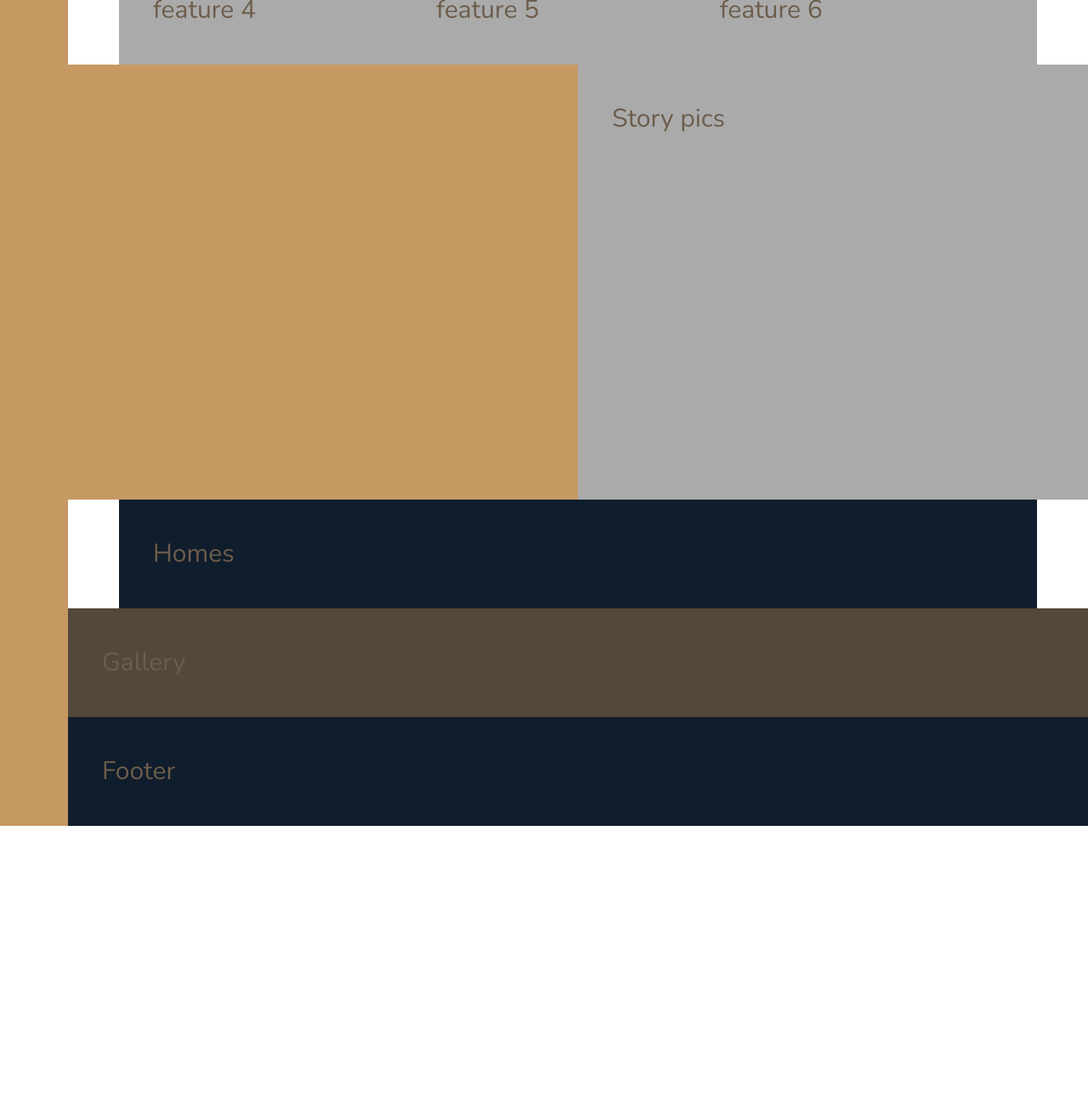
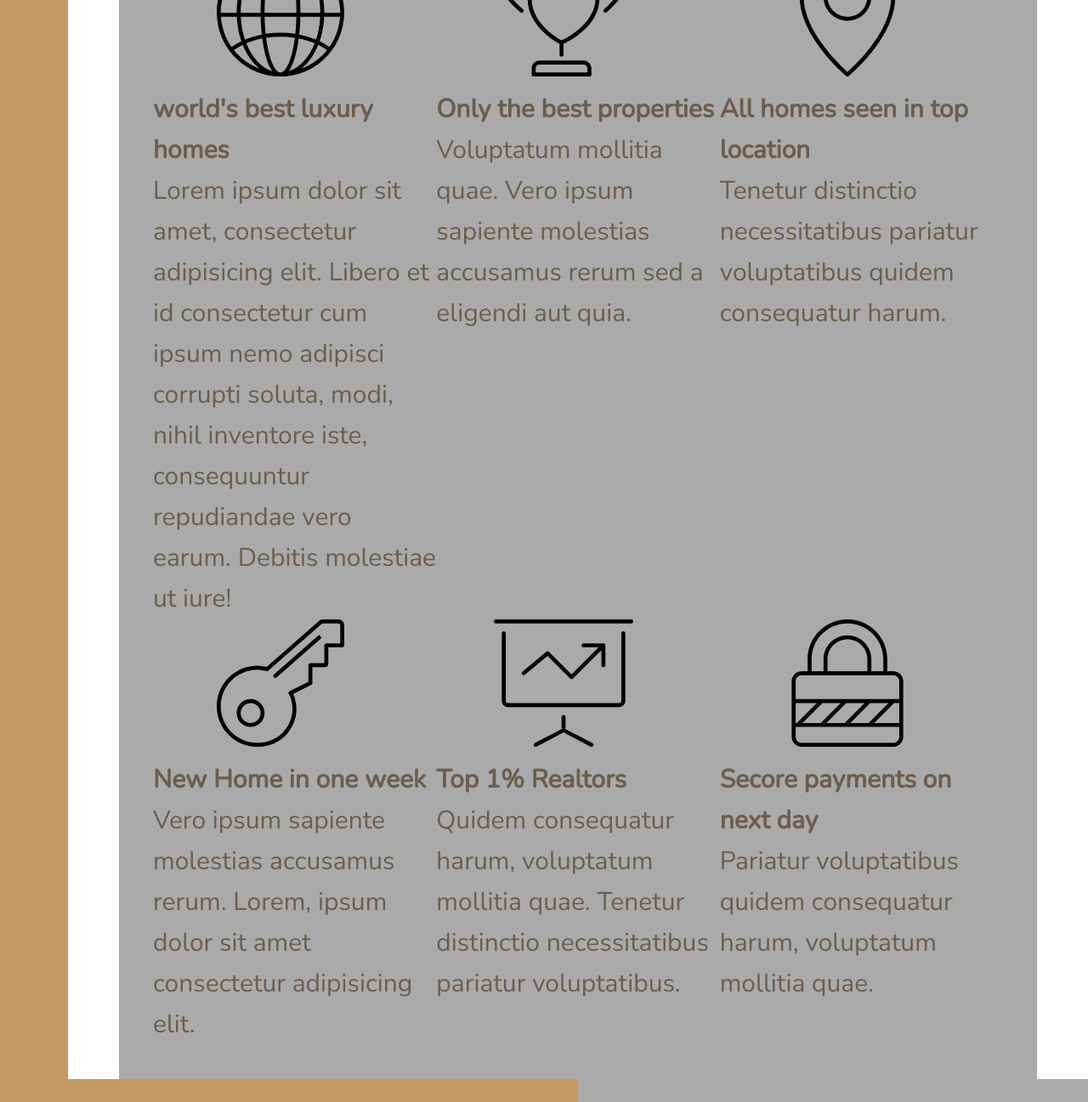
Before and after one commit to rajyotiroshan/udemy-AdvCss-NexterP3, a website: page index.html in a window 1280 px wide. Shown: the part 740-2037 px from the top of the page at 85% size. Before the commit the page ends 1712 px from the top, so only its background shows below. Drawn offline with nearby package versions, Linux system fonts and the light colour scheme.

Commit message:
feature content markup complete

```diff
--- a/index.html
+++ b/index.html
@@ -1,13 +1,16 @@
 <!DOCTYPE html>
 <html lang="en">
   <head>
-        <meta charset="UTF-8">
-        <meta name="viewport" content="width=device-width, initial-scale=1.0">
-        <meta http-equiv="X-UA-Compatible" content="ie=edge">
+    <meta charset="UTF-8" />
+    <meta name="viewport" content="width=device-width, initial-scale=1.0" />
+    <meta http-equiv="X-UA-Compatible" content="ie=edge" />
 
-        <link href="https://fonts.googleapis.com/css?family=Josefin+Sans:300,400,400i|Nunito:300,300i" rel="stylesheet">
-        <link rel="stylesheet" href="css/style.css">
-        <link rel="shortcut icon" type="image/png" href="img/favicon.png">
+    <link
+      href="https://fonts.googleapis.com/css?family=Josefin+Sans:300,400,400i|Nunito:300,300i"
+      rel="stylesheet"
+    />
+    <link rel="stylesheet" href="css/style.css" />
+    <link rel="shortcut icon" type="image/png" href="img/favicon.png" />
 
     <title>nexter &mdash; your home, your freedom</title>
   </head>
@@ -23,19 +26,85 @@
 
     <!-- Features -->
     <section class="features">
-            <div class="feature">feature 1</div>
-            <div class="feature">feature 2</div>
-            <div class="feature">feature 3</div>
-            <div class="feature">feature 4</div>
-            <div class="feature">feature 5</div>
-            <div class="feature">feature 6</div>
+      <div class="feature">
+        <svg class="feature__icon">
+          <use xlink:href="img/sprite.svg#icon-global"></use>
+        </svg>
+        <h4 class="heading-4">
+          world's best luxury homes
+        </h4>
+        <p class="feature__text">
+          Lorem ipsum dolor sit amet, consectetur adipisicing elit. Libero et id
+          consectetur cum ipsum nemo adipisci corrupti soluta, modi, nihil
+          inventore iste, consequuntur repudiandae vero earum. Debitis molestiae
+          ut iure!
+        </p>
+      </div>
+      <div class="feature">
+        <svg class="feature__icon">
+          <use xlink:href="img/sprite.svg#icon-trophy"></use>
+        </svg>
+        <h4 class="heading-4">
+         Only the best properties
+        </h4>
+        <p class="feature__text">
+            Voluptatum mollitia quae. Vero ipsum sapiente molestias accusamus rerum sed a eligendi aut quia.
+
+        </p>
+      </div>
+      <div class="feature">
+        <svg class="feature__icon">
+          <use xlink:href="img/sprite.svg#icon-map-pin"></use>
+        </svg>
+        <h4 class="heading-4">
+            All homes seen in top location
+        </h4>
+        <p class="feature__text">
+            Tenetur distinctio necessitatibus pariatur voluptatibus quidem consequatur harum.
+
+        </p>
+      </div>
+      <div class="feature">
+        <svg class="feature__icon">
+          <use xlink:href="img/sprite.svg#icon-key"></use>
+        </svg>
+        <h4 class="heading-4">
+          New Home in one week
+        </h4>
+        <p class="feature__text">
+            Vero ipsum sapiente molestias accusamus rerum. Lorem, ipsum dolor sit amet consectetur adipisicing elit.
+
+        </p>
+      </div>
+      <div class="feature">
+        <svg class="feature__icon">
+          <use xlink:href="img/sprite.svg#icon-presentation"></use>
+        </svg>
+        <h4 class="heading-4">
+          Top 1% Realtors
+        </h4>
+        <p class="feature__text">
+            Quidem consequatur harum, voluptatum mollitia quae. Tenetur distinctio necessitatibus pariatur voluptatibus.
+
+        </p>
+      </div>
+      <div class="feature">
+        <svg class="feature__icon">
+          <use xlink:href="img/sprite.svg#icon-lock"></use>
+        </svg>
+        <h4 class="heading-4">
+          Secore payments on next day
+        </h4>
+        <p class="feature__text">
+            Pariatur voluptatibus quidem consequatur harum, voluptatum mollitia quae.
+
+        </p>
+      </div>
     </section>
 
     <!-- Story Pictures-->
 
-        <div class="story__pictures">
-
-        </div>
+    <div class="story__pictures"></div>
 
     <!--Story content-->
 
@@ -58,9 +127,7 @@
     <!-- Page Footer-->
 
     <footer class="footer">
-
       Footer
     </footer>
-
   </body>
 </html>
```
Lines whose indentation alone changed are shown as unchanged.
